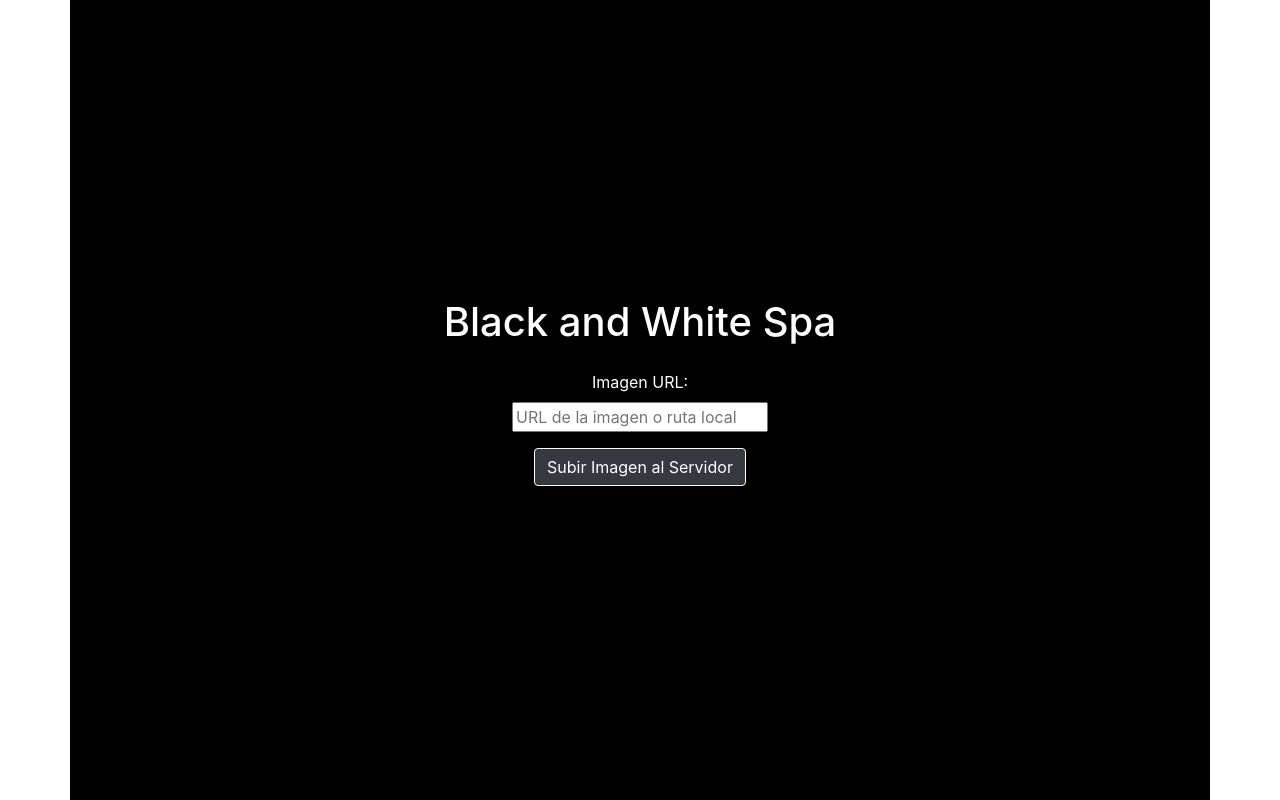
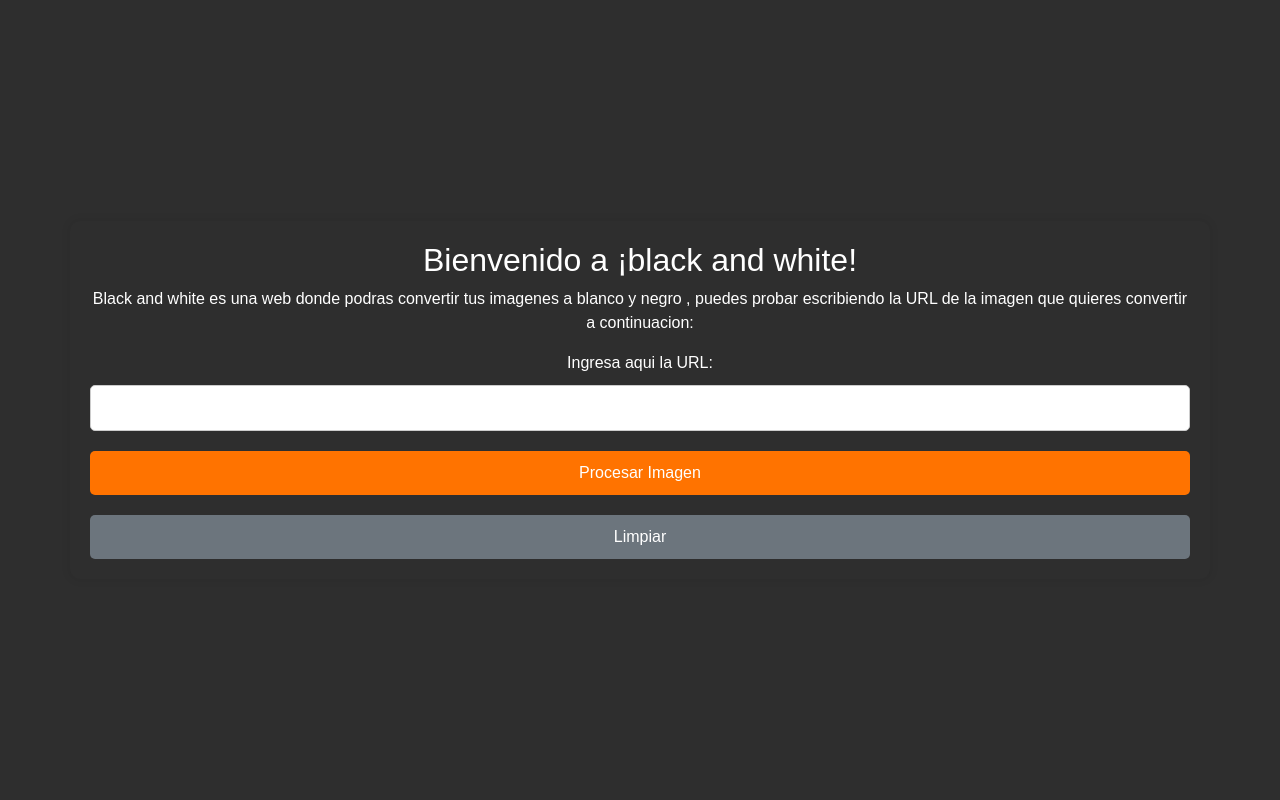
Before and after one commit to Biancadmsa/Black-White, a website: page public/index.html in a window 1280 px wide. Drawn offline with nearby package versions, Linux system fonts and the light colour scheme.

Commit message:
quinto commit

```diff
--- a/package.json
+++ b/package.json
@@ -2,7 +2,7 @@
   "name": "proyecto6",
   "version": "1.0.0",
   "description": "Proyecto final modulo 6",
-  "main": "index.js",
+  "main": "server.js",
   "scripts": {
     "test": "echo \"Error: no test specified\" && exit 1"
   },
@@ -15,6 +15,5 @@
     "path": "^0.12.7",
     "url": "^0.11.3",
     "uuid": "^9.0.1"
-  },
-  "type": "module"
+  }
 }
--- /dev/null
+++ b/public/css/style.css
@@ -0,0 +1,69 @@
+body {
+    font-family: Arial, sans-serif;
+    background-color: #2e2e2e;
+    color:white;
+    display: flex;
+    justify-content: center;
+    align-items: center;
+    text-align: center;
+    height: 100vh;
+    margin: 0;
+}
+
+.container {
+    background-color: #2e2e2e;
+    padding: 20px;
+    border-radius: 10px;
+    box-shadow: 0 0 10px rgba(0, 0, 0, 0.1);
+}
+
+h1 {
+    margin-bottom: 20px;
+}
+
+form {
+    display: flex;
+    flex-direction: column;
+}
+
+label {
+    margin-bottom: 10px;
+}
+
+input[type="text"] {
+    padding: 10px;
+    margin-bottom: 20px;
+    border: 1px solid #ccc;
+    border-radius: 5px;
+}
+
+.buttons {
+    display: flex;
+    justify-content: space-between;
+}
+
+button {
+    padding: 10px;
+    border: none;
+    border-radius: 5px;
+    background-color: #ff7300;
+    color: white;
+    cursor: pointer;
+}
+
+button[type="button"] {
+    background-color: #6c757d;
+}
+
+button[type="button"]:hover {
+    background-color: #5a6268;
+}
+
+button:hover {
+    background-color: #ff7300b6;
+}
+
+#enviar{
+    margin-bottom: 20px;
+
+}
--- a/public/index.html
+++ b/public/index.html
@@ -5,22 +5,26 @@
     <meta name="viewport" content="width=device-width, initial-scale=1.0" />
     <meta name="author" content="Bianca Salcedo">
     <meta name="description" content="Black and White"/>
-    <link rel="stylesheet" href="/style.css" />
+    <link rel="stylesheet" href="/css/style.css" />
     <link rel="stylesheet" href="https://stackpath.bootstrapcdn.com/bootstrap/4.5.2/css/bootstrap.min.css"/>
-    <title>Desafio Latam</title>
-  </head>
-  <body>
-    <div class="container-fluid text-white container">
-      <form action="/images" method="POST">
-        <div class="mb-3">
-          <h1>Black and White Spa</h1>
-          <label for="imageUrl" class="form-label mt-3">Imagen URL:</label>
-          <br>
-          <input type="url" id="imageUrl" placeholder="URL de la imagen o ruta local" name="imageUrl" required />
-        </div>
-        <button type="submit" class="btn btn-dark mb-3 border-5 border-white">Subir Imagen al Servidor</button>
-      </form>
+    <title>Black and White Image Processor</title>
+    <link rel="stylesheet" href="/css/style.css">
+</head>
+<body>
+    <div class="container">
+        <h2>Bienvenido a ¡black and white!</h2>
+        <p>Black and white es una web donde podras convertir tus imagenes a blanco y negro , puedes probar escribiendo la URL de la imagen que quieres convertir a continuacion:</p>
+        <form action="/procesarimagen" method="post">
+            <label for="imageUrl">Ingresa aqui la URL:</label>
+            <input type="text" id="imageUrl" name="imageUrl" required>
+            <button type="submit" id="enviar">Procesar Imagen</button>
+            <button type="button" id="clearButton">Limpiar</button>
+        </form>
     </div>
-    <script src="https://wp-content.miviaje.com/2017/11/nueva-york.jpg?auto=webp&quality=60&width=1920&crop=16:9,smart,safe"></script>
+    <script>
+        document.getElementById('clearButton').addEventListener('click', function() {
+            document.getElementById('imageUrl').value = '';
+        });
+    </script>
   </body>
 </html>
--- a/public/style.css
+++ /dev/null
@@ -1,11 +0,0 @@
-
-.container{
-   justify-content: center;
-   align-items: center;
-    text-align: center;
-    display: flex;
-    height: 100vh;
-    background-color: #000000;
-
-
-}
```
Also changed, not shown: server.js (+27 -55 lines), images/2064aa75.jpg (added), images/3595e404.jpg (added), images/4a0f60cd.jpg (added), images/628eeee6-a87f-4aff-9557-0f1b2f39aaa1.jpg (renamed from public/images/628eeee6-a87f-4aff-9557-0f1b2f39aaa1.jpg), images/cc4ec386.jpg (added), images/e6594e72.jpg (added), img.png (deleted), readme.md.
